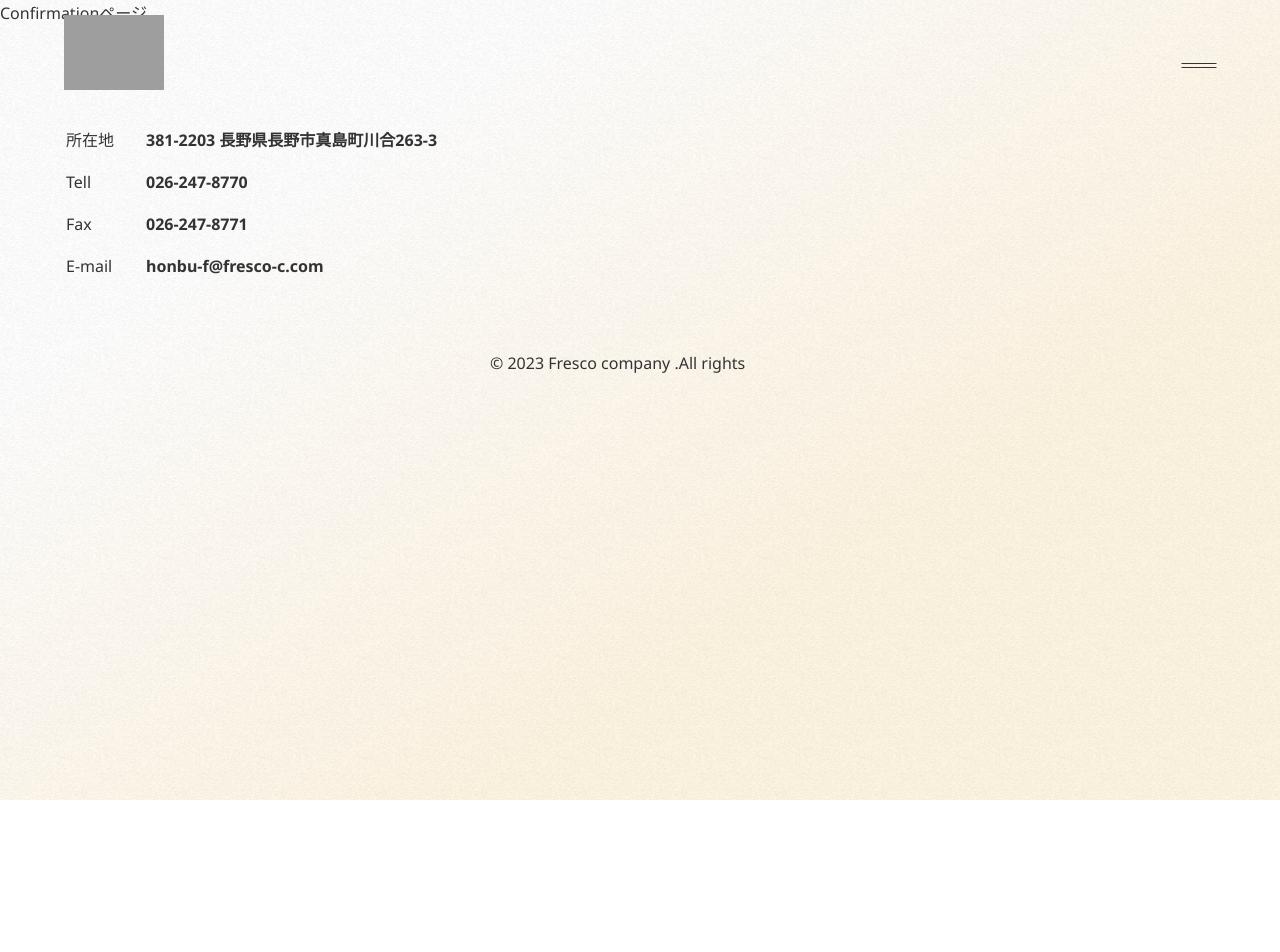
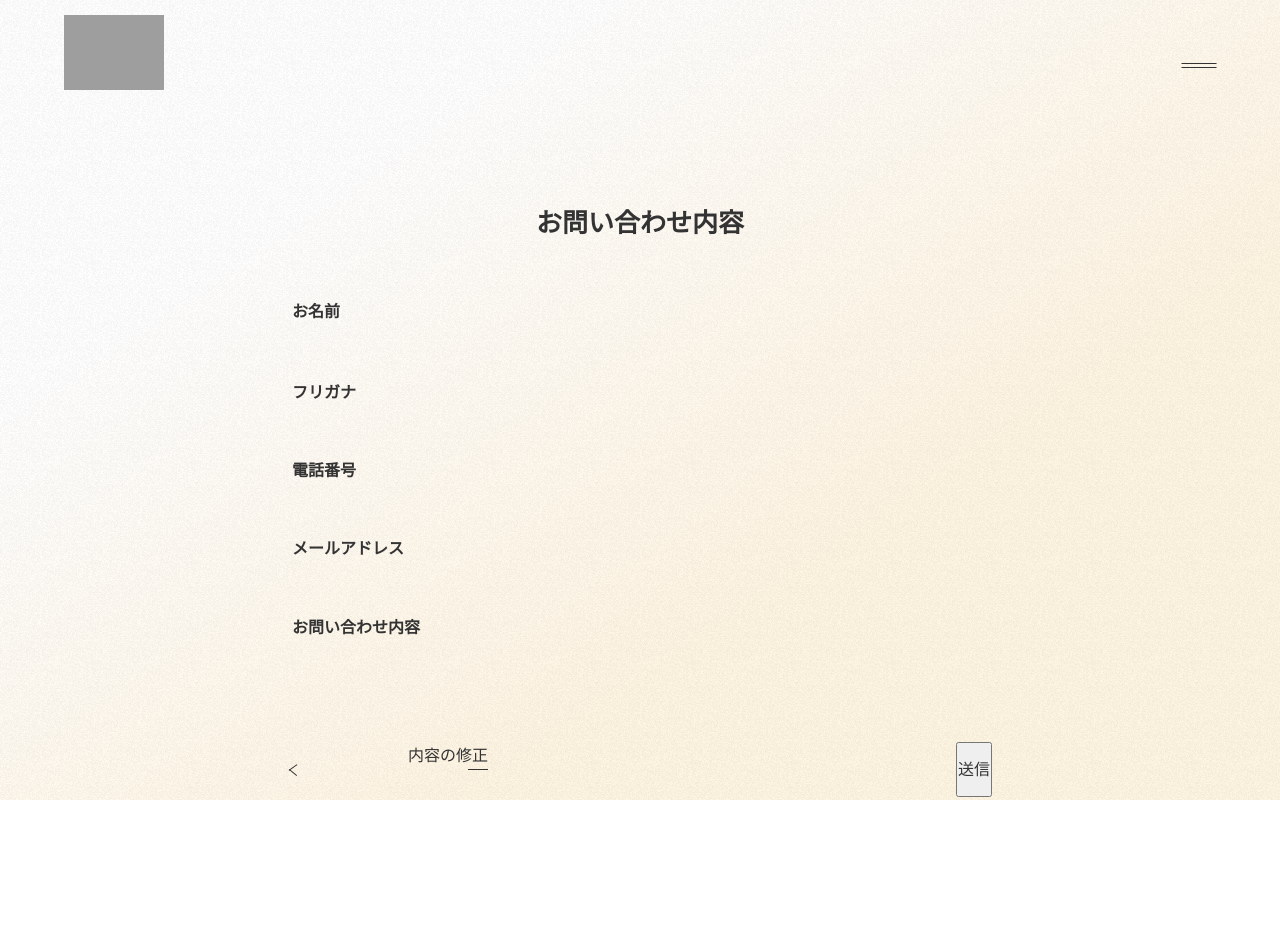
Before and after one commit to y3kh6s03/Fresco-site, a Next.js app: page /Contact/Confirmation in a window 1280 px wide. Shown: the top 952 px of the page. Before the commit the page ends 800 px from the top, so only its background shows below. Built offline with nearby package versions, Linux system fonts and the light colour scheme; grey boxes are pictures that could not be loaded; a web font is replaced by a local one.

Commit message:
contact complete

```diff
--- /dev/null
+++ b/app/Contact/Confirmation/components/Conrimation.jsx
@@ -0,0 +1,8 @@
+import { Contents } from "@/app/Contact/Confirmation/components/Contents/Contents.jsx"
+
+export const Confirmation = () => {
+
+    return (
+        <Contents />
+    )
+}
--- /dev/null
+++ b/app/Contact/Confirmation/components/Contents/Contents.jsx
@@ -0,0 +1,62 @@
+"use client"
+
+import "app/Contact/Confirmation/components/Contents/Contents.scss"
+import Link from "next/link";
+
+export const Contents = () => {
+
+    const keys = ["name", "furigana", "tel", "mail", "text"]
+    const strageItems = {};
+
+    keys.forEach((key) => {
+        const value = localStorage.getItem(key);
+        strageItems[key] = value;
+    })
+
+    return (
+        <section className="confirmation container">
+            <h3 className="confirmation__title">
+                お問い合わせ内容
+            </h3>
+            <table className="confirmation__list">
+                <thead>
+                    <tr className="confirmation__list__item">
+                        <th>お名前</th>
+                        <td>{strageItems.name}</td>
+                    </tr>
+                </thead>
+                <tbody>
+                    <tr className="confirmation__list__item">
+                        <th>フリガナ</th>
+                        <td>{strageItems.furigana}</td>
+                    </tr>
+                    <tr className="confirmation__list__item">
+                        <th>電話番号</th>
+                        <td>{strageItems.tel}</td>
+                    </tr>
+                    <tr className="confirmation__list__item">
+                        <th>メールアドレス</th>
+                        <td>{strageItems.mail}</td>
+                    </tr>
+                    <tr className="confirmation__list__item">
+                        <th>お問い合わせ内容</th>
+                        <td>{strageItems.text}</td>
+                    </tr>
+                </tbody>
+            </table>
+            <div className="confirmation__button__container">
+                <Link href={"/Contact#form__title"} className="return">
+                    <span className="return__jaText">
+                        内容の修正
+                    </span>
+                    <span className="return__holizon"></span>
+                    <span className="return__enText">
+                        Edit the content
+                    </span>
+                    <span className="return__arrow"></span>
+                </Link>
+                <button className="submit__button">送信</button>
+            </div>
+        </section>
+    )
+}
--- /dev/null
+++ b/app/Contact/Confirmation/components/Contents/Contents.scss
@@ -0,0 +1,171 @@
+@use "styles/_globals.scss" as *;
+
+.confirmation {
+    width: 100%;
+    max-width: 650px;
+    margin: 0 auto 200px;
+    overflow: hidden;
+
+    @include mq(lg) {
+        max-width: 850px;
+    }
+
+    @include mq(xl) {
+        max-width: 960px;
+    }
+
+
+    &__title {
+        @extend .font-lg;
+        @extend .mb-md;
+        margin-top: 200px;
+        text-align: center;
+    }
+
+    &__list {
+        width: 100%;
+        @extend .mb-md;
+
+        &__item {
+            width: 100%;
+            display: block;
+            @extend .mb-sm;
+            text-align: left;
+
+            & th {
+                width: 500px;
+            }
+
+            & td {
+                display: inline-block;
+                width: 100%;
+                overflow-wrap: break-word;
+                word-break: break-word;
+            }
+        }
+    }
+
+    &__button__container{
+        display: flex;
+        justify-content: space-between;
+    }
+
+
+
+    & .return {
+        display: block;
+        width: 200px;
+        position: relative;
+        clip-path: polygon(0 0, 100% 0, 100% 100%, 0 100%);
+
+
+        &__jaText {
+            display: block;
+            text-align: end;
+        }
+
+        &__holizon {
+            display: block;
+            text-align: end;
+            width: 100%;
+            height: 1px;
+            background-color: $cBlack;
+            transform: scaleX(10%);
+            transform-origin: right;
+            animation: reHolizonOut 1s cubic-bezier(0.83, 0, 0.17, 1)forwards;
+        }
+
+        @keyframes reHolizonOut {
+            0%{
+                transform: scaleX(10%);
+                transform-origin: left;
+            }
+            50%{
+                transform: scaleX(100%);
+                transform-origin: left;
+            }
+            51%{
+                transform: scaleX(100%);
+                transform-origin: right;
+            }
+            100%{
+                transform: scaleX(10%);
+                transform-origin: right;
+            }
+        }
+
+        &__enText {
+            display: block;
+            text-align: start;
+            padding-left: 20px;
+            transform: translateY(100%);
+            transition: all 1s .5s cubic-bezier(0.075, 0.82, 0.165, 1);
+        }
+
+        &__arrow {
+            width: 20px;
+            position: absolute;
+            top: 50%;
+            left: 0%;
+
+            &::before,
+            &::after {
+                display: inline-block;
+                content: "";
+                width: 10px;
+                height: 1px;
+                background-color: $cBlack;
+                position: absolute;
+            }
+
+            &::before {
+                transform: rotate(325deg);
+                top: calc(50% - 3px);
+                left: 0;
+            }
+
+            &::after {
+                transform: rotate(40deg);
+                bottom: calc(50% - 3.5px);
+                left: 0;
+
+            }
+        }
+
+        &:hover{
+
+            & .return__enText{
+                transform: translateY(0);
+            }
+
+            & .return__holizon{
+                animation: reHolizonHover 1s cubic-bezier(0.83, 0, 0.17, 1)forwards;
+            }
+
+            @keyframes reHolizonHover {
+                0%{
+                    transform: scaleX(10%);
+                    transform-origin: right;
+                }
+                50%{
+                    transform: scaleX(100%);
+                    transform-origin: right;
+                }
+                51%{
+                    transform: scaleX(100%);
+                    transform-origin: left;
+                }
+                100%{
+                    transform: scaleX(10%);
+                    transform-origin: left;
+                }
+            }
+        }
+
+    }
+
+
+
+
+    & .submit__button {}
+}
--- a/app/Contact/Confirmation/page.jsx
+++ b/app/Contact/Confirmation/page.jsx
@@ -1,7 +1,9 @@
-const Home =()=>{
+import { Confirmation } from "@/app/Contact/Confirmation/components/Conrimation.jsx";
+
+const Home = () => {
     return (
         <>
-        Confirmationページ
+            <Confirmation />
         </>
     )
 }
--- a/app/Contact/components/Contact.jsx
+++ b/app/Contact/components/Contact.jsx
@@ -1,3 +1,4 @@
+
 
 import { Form } from "@/app/Contact/components/Form/Form"
 import { SubPageHero } from "@/app/components/SubPageHero/SubPageHero"
--- a/app/Contact/components/Form/Form.scss
+++ b/app/Contact/components/Form/Form.scss
@@ -55,7 +55,7 @@
             & input,
             & textarea {
                 height: 35px;
-                padding-left: 5%;
+                padding: 0 5%;
                 border-style: none;
                 border-radius: 5px;
             }
```
Also changed, not shown: app/Contact/components/Confirmation/Confirmation.jsx (deleted, +0 -45 lines), app/Contact/components/Confirmation/Confirmation.scss (deleted, +0 -55 lines), app/Contact/components/Form/Form.jsx (+32 -30 lines), 1 other file (tests, documents, lock files or other folders).
